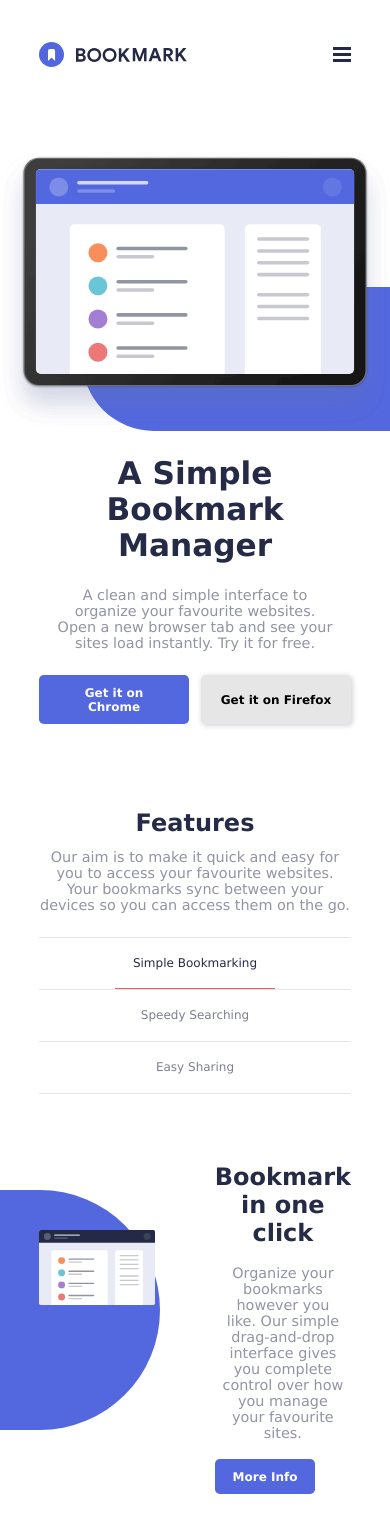
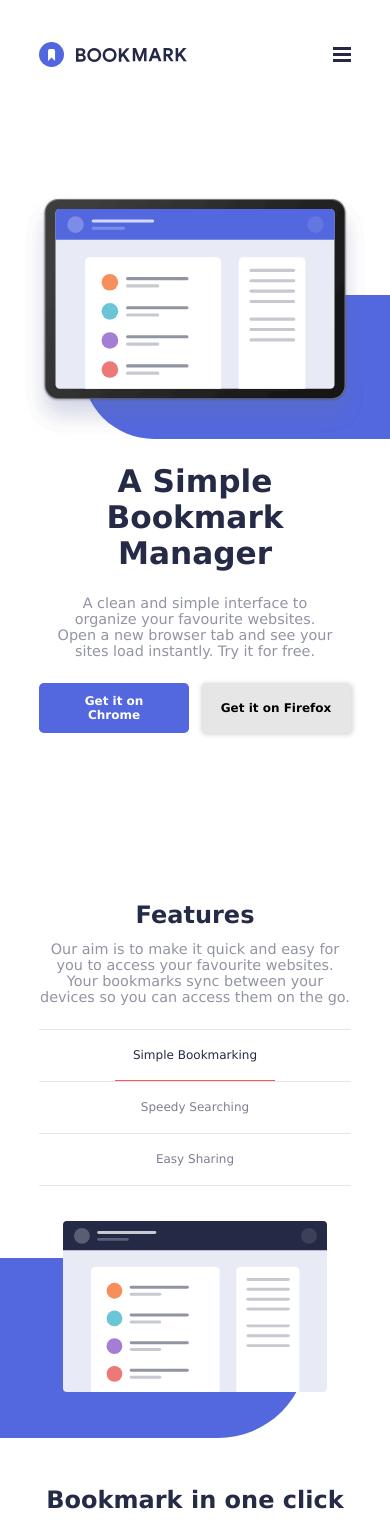
Before and after one commit to sohail-webdev/bookmark-landing-page, a React (Vite) app: page / in a window 390 px wide. Shown: the top 1532 px of the page. Built offline with nearby package versions, Linux system fonts and the light colour scheme.

Commit message:
feat: code features section for mobile UI and adjust sections' spacing

```diff
--- a/src/styles/style.css
+++ b/src/styles/style.css
@@ -577,8 +577,13 @@ footer {
   #root {
     --paragraph-font-size: 1.2rem;
     --heading-font-size: 2rem;
+    --y-section-padding: 10vh;
   }
   /*  */
+  .header {
+    padding-top: 5vh;
+    padding-bottom: 5vh;
+  }
   .nav-links-cta-container > nav,
   .nav-links-cta-container > button {
     display: none;
@@ -590,7 +595,7 @@ footer {
   .section-hero-illustration-wrapper {
     height: 10vh;
     width: 100%;
-    padding: unset;
+    padding: 0 2rem;
   }
   .section-hero-illustration-wrapper::before {
     height: 12rem;
@@ -621,4 +626,30 @@ footer {
   .features-tab-switcher-button {
     width: 100%;
   }
+  .section-features-tabs-container {
+    gap: unset;
+  }
+  .features-tab {
+    flex-direction: column;
+  }
+  .features-tab-illustration-wrapper {
+    width: 100%;
+    padding: 0 2rem;
+  }
+  .features-tab-illustration {
+    height: 20rem;
+  }
+  .features-tabs-wrapper::before {
+    height: 15rem;
+    width: 80vw;
+  }
+  .features-tab-content {
+    width: 100%;
+    align-items: center;
+    justify-content: flex-start;
+    padding-bottom: var(--y-section-padding);
+  }
+  .primary-button {
+    display: none;
+  }
 }
```
